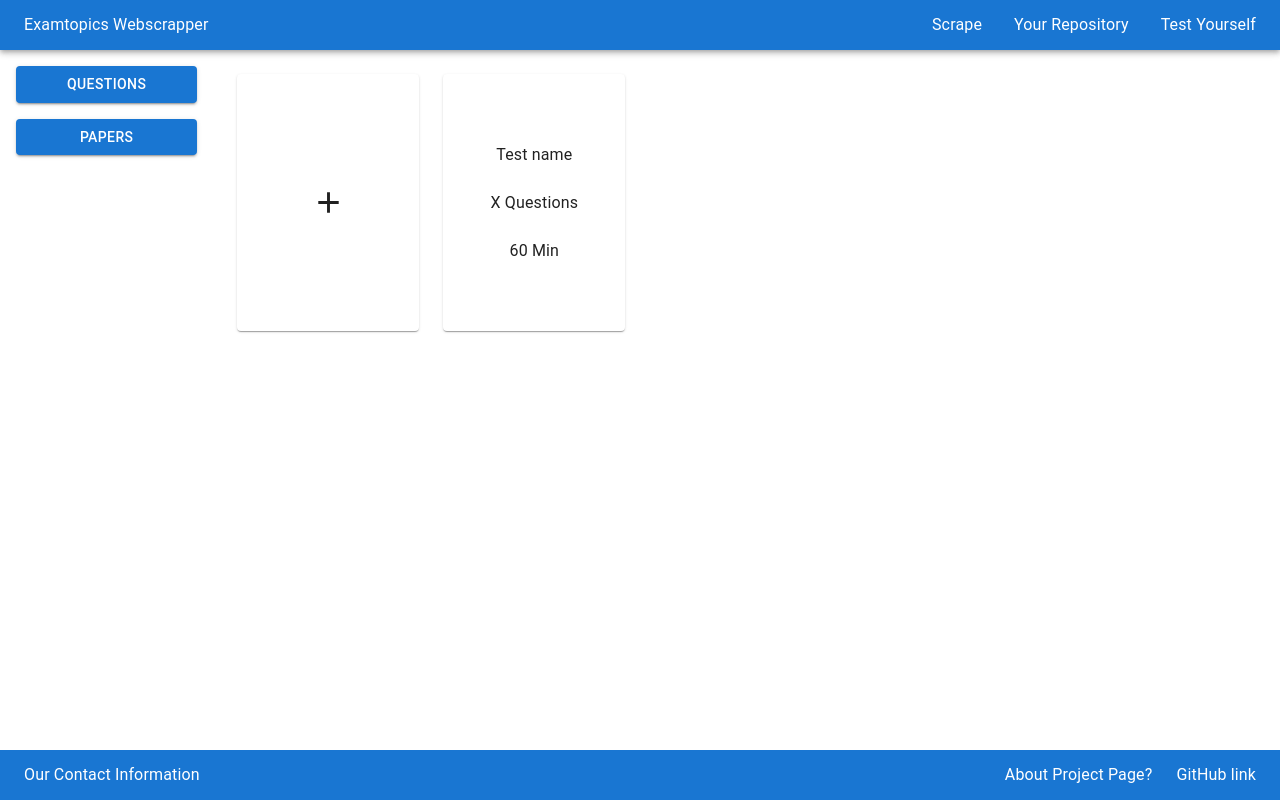
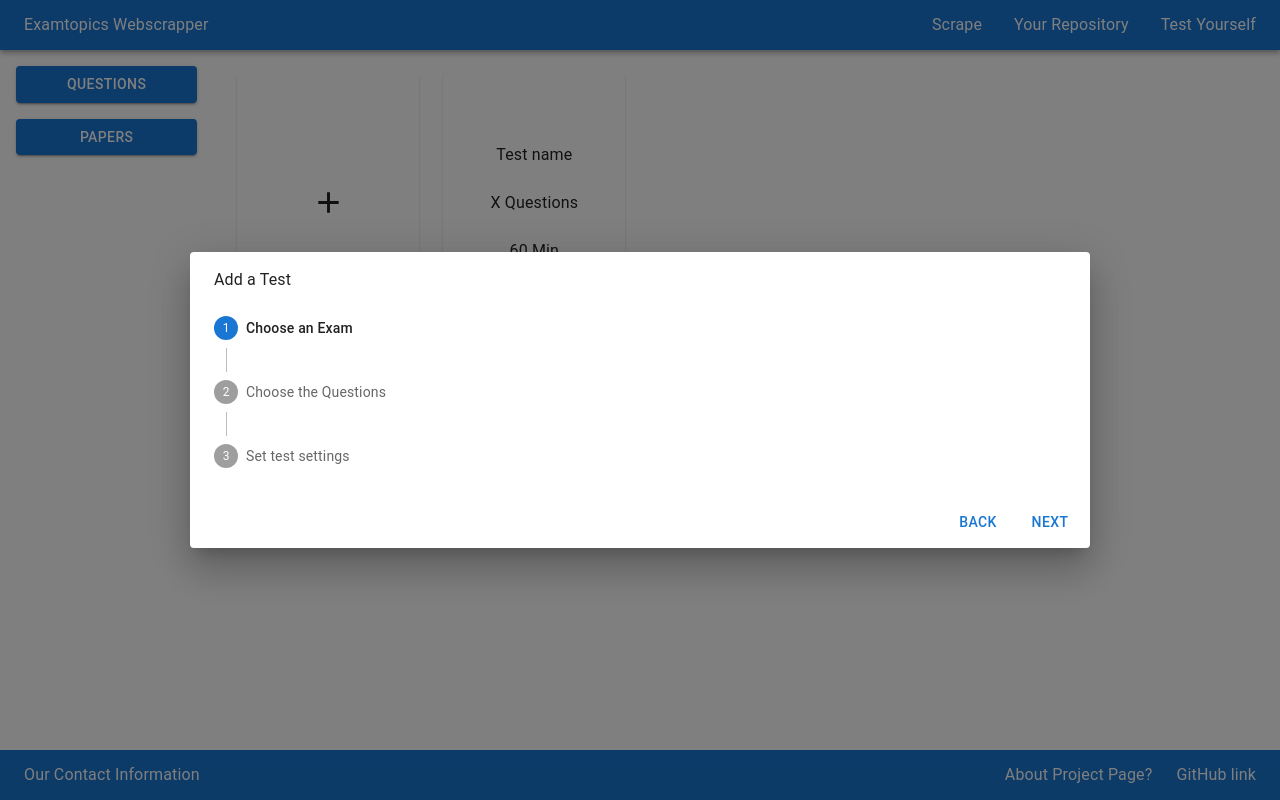
Before and after one commit to AdamFilch/examtopics-webscraper, a Next.js app: page /repository/papers in a window 1280 px wide. Both pictures are taken after a click on the button 328 px from the left and 202 px from the top of the page. Built offline with nearby package versions, Linux system fonts and the light colour scheme; no server answers.

Commit message:
Chore: create steppers

```diff
--- a/src/app/repository/(sidebar)/papers/page.tsx
+++ b/src/app/repository/(sidebar)/papers/page.tsx
@@ -1,7 +1,92 @@
-import { Box, Card, CardActionArea, CardContent, Typography } from "@mui/material";
+'use client'
+import { Autocomplete, Box, Button, Card, CardActionArea, CardContent, Dialog, DialogActions, DialogContent, DialogTitle, FormControl, FormControlLabel, FormLabel, Radio, RadioGroup, Step, StepContent, StepLabel, Stepper, TextField, Typography } from "@mui/material";
 import AddIcon from '@mui/icons-material/Add';
+import { useEffect, useState } from "react";
+import { ExamPaperJSON } from "../../../../types/exam";
 
 export default function PapersPage() {
+
+    const [openAddDialog, setOpenAddDialog] = useState(false)
+    const [activeStep, setActiveStep] = useState(0)
+    const [examPapers, setExamPapers] = useState<Record<string, ExamPaperJSON[]>>({});
+
+    useEffect(() => {
+        async function fetchExams() {
+            try {
+                // Fetch the list of JSON files
+                const response = await fetch('/api/exams');
+                const data = await response.json();
+
+
+                if (data.files) {
+                    // Fetch each JSON file
+                    const jsonPromises = data.files.map((file: string) =>
+                        fetch(`dumps/exam_papers/${file}`).then(res => res.json()).then((res) => {
+
+                            setExamPapers((prev) => {
+                                const updatedList = {
+                                    ...prev,
+                                    [file]: res
+                                }
+                                return updatedList
+                            })
+                        })
+                    );
+                }
+            } catch (error) {
+                console.error('Error fetching exams:', error);
+            }
+        }
+
+        fetchExams();
+    }, []);
+
+
+    const createPapersSteps = [
+        {
+            label: 'Choose an Exam',
+            content: (
+                <Box>
+                    {/* <Autocomplete /> */}
+                </Box>
+            )
+        },
+        {
+            label: 'Choose the Questions',
+            content: (
+                <Box>
+
+                </Box>
+            )
+        },
+        {
+            label: 'Set test settings',
+            content: (
+                <Box>
+
+                    <Box>
+                        <FormControl>
+                            <FormLabel>Here you can set the timer for the test</FormLabel>
+                            <RadioGroup>
+                                <FormControlLabel value={"3600"} control={<Radio />} label="1 Hour" />
+                                <FormControlLabel value={"3600"} control={<Radio />} label="2 Hours" />
+                                <FormControlLabel value={"3600"} control={<Radio />} label="30 Minutes" />
+                                <FormControlLabel value={"3600"} control={<Radio />} label="15 Minutes" />
+                                <FormControlLabel value={"0"} control={<Radio />} label="No Timer" />
+                                <Box>
+                                    <FormControlLabel value={"custom"} control={<Radio />} label="" />
+                                    <TextField label="Custom Timer" variant="standard" />
+                                </Box>
+
+                            </RadioGroup>
+                        </FormControl>
+                    </Box>
+                    <Button>Save Test</Button>
+                </Box>
+            )
+        }
+    ]
+
     return (
         <Box>
             <Box sx={{
@@ -10,7 +95,9 @@
                 padding: 3
             }}>
                 <Card >
-                    <CardActionArea>
+                    <CardActionArea onClick={() => {
+                        setOpenAddDialog(true)
+                    }}>
                         <CardContent sx={{
                             width: 150,
                             height: 225,
@@ -20,7 +107,7 @@
                             justifyContent: 'center',
                             gap: 3
                         }}>
-                            <AddIcon sx={{ fontSize: '35px'}} />
+                            <AddIcon sx={{ fontSize: '35px' }} />
                         </CardContent>
                     </CardActionArea>
                 </Card>
@@ -37,13 +124,60 @@
                             gap: 3
                         }}>
 
-                        <Typography>Test name</Typography>
-                        <Typography>X Questions</Typography>
-                        <Typography>60 Min</Typography>
+                            <Typography>Test name</Typography>
+                            <Typography>X Questions</Typography>
+                            <Typography>60 Min</Typography>
                         </CardContent>
                     </CardActionArea>
                 </Card>
             </Box>
+            <Dialog open={openAddDialog} onClose={() => setOpenAddDialog(false)} maxWidth={"md"} fullWidth>
+                <DialogTitle>
+                    <Typography>
+                        Add a Test
+                    </Typography>
+                </DialogTitle>
+                <DialogContent>
+                    <Stepper activeStep={activeStep} orientation="vertical">
+                        {createPapersSteps.map((st) => (
+                            <Step>
+                                <StepLabel>
+                                    {st.label}
+                                </StepLabel>
+                                <StepContent>
+                                    {st.content}
+                                </StepContent>
+                            </Step>
+                        ))}
+                    </Stepper>
+
+                </DialogContent>
+                <DialogActions>
+                    <Button>
+                        Back
+                    </Button>
+                    {activeStep == createPapersSteps.length - 1 ? (
+                        <Button>
+                            Save
+                        </Button>
+                    ) : (
+                        <Button onClick={() => {
+                            setActiveStep((prev) => prev + 1)
+                        }}>
+                            Next
+                        </Button>
+
+                    )}
+                </DialogActions>
+            </Dialog>
         </Box>
     )
 }
+
+// select a test
+
+// automatic division or manual selection for questions
+
+// set test settings
+
+// save test
```
